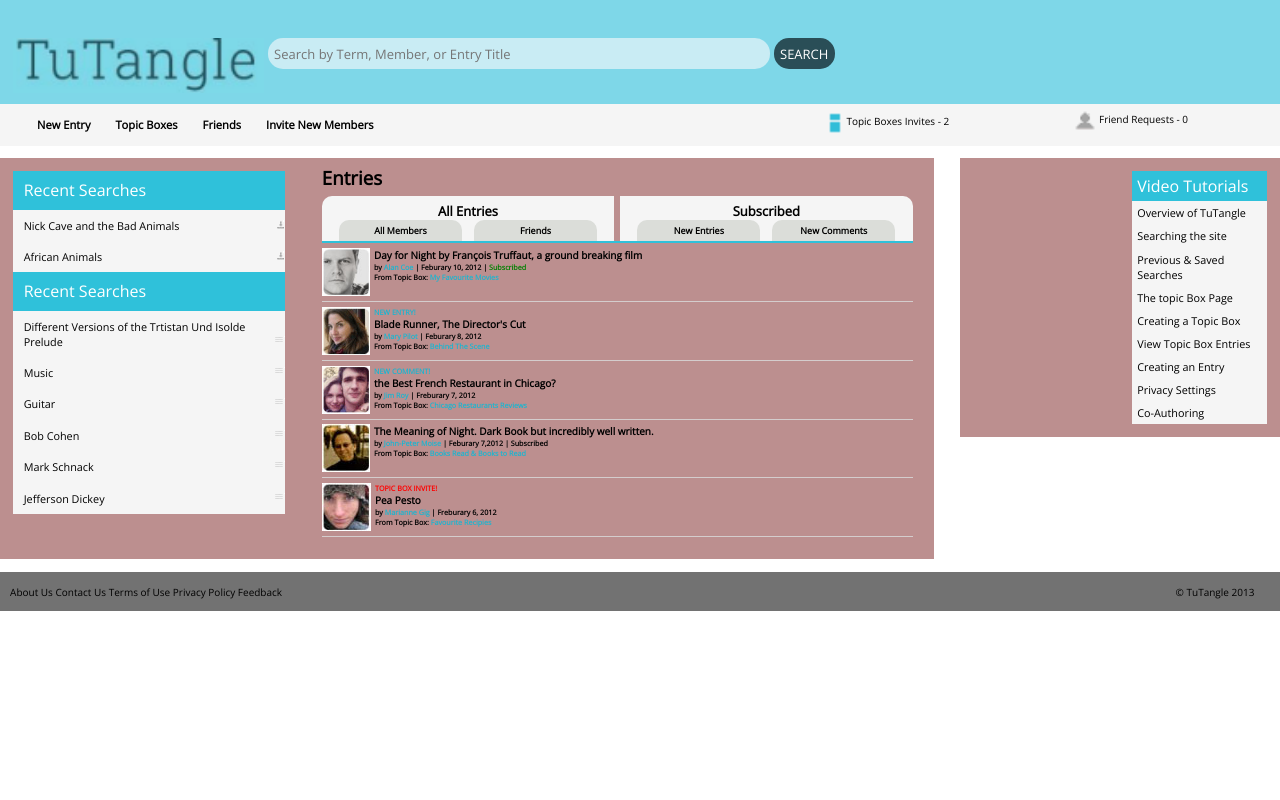
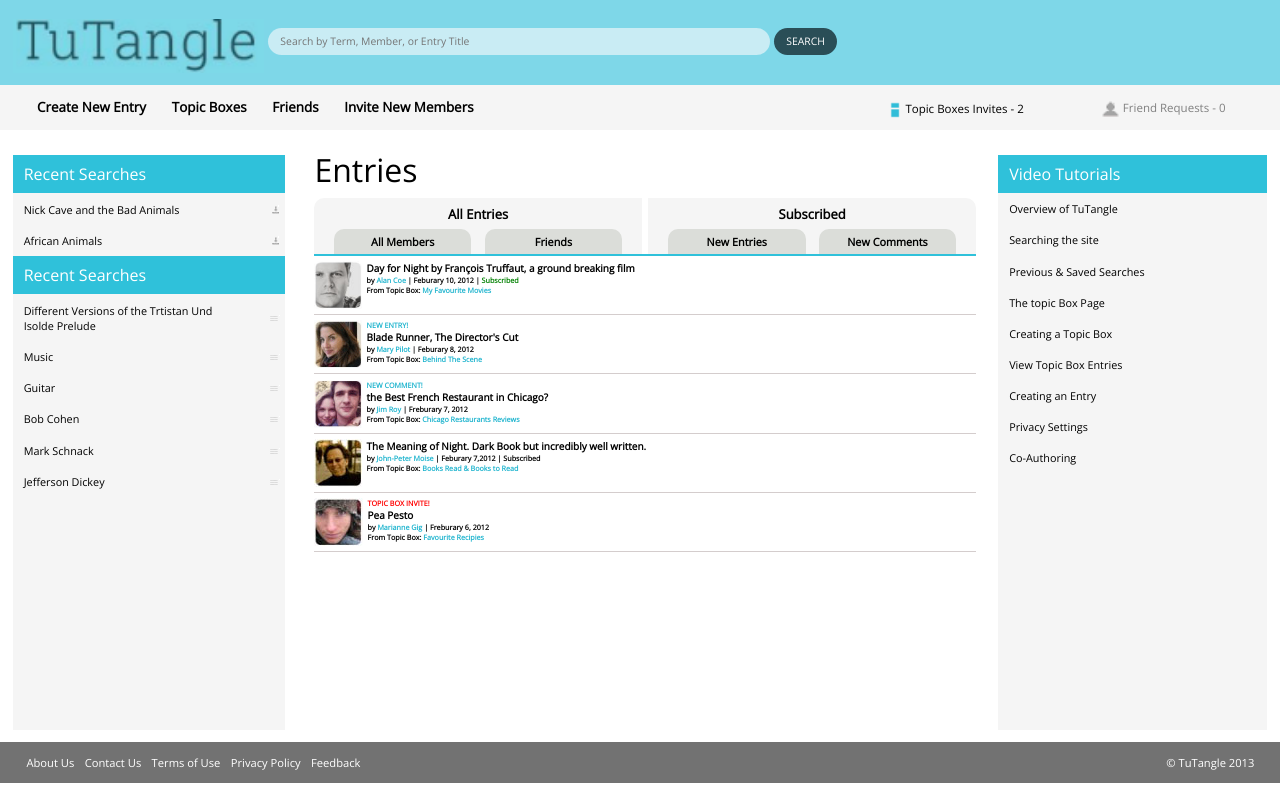
Before and after one commit to SakriyaDangol/M2D3A1, a plain HTML site: page index.html in a window 1280 px wide. Drawn offline with nearby package versions, Linux system fonts and the light colour scheme.

Commit message:
desktop version, first commit

```diff
--- a/index.html
+++ b/index.html
@@ -34,7 +34,7 @@
 
                 <div class="header-bottom-left">
                     <ul>
-                        <li><span><a href="#" target="_blank"> New Entry </a></span></li>
+                        <li><span><a href="#" target="_blank"> Create New Entry </a></span></li>
                         <li><span><a href="#" target="_blank"> Topic Boxes </a></span></li>
                         <li><span><a href="#" target="_blank"> Friends </a></span></li>
                         <li><span><a href="#" target="_blank"> Invite New Members </a></span></li>
@@ -64,22 +64,46 @@
                 <div class="first-table">
 
                     <table>
-                        <tr><th>Recent Searches</th></tr>
-                        <tr><td><a href="#" target="_blank">Nick Cave and the Bad Animals</a> <img id="download-img" src="image/download.gif" alt="download"></td></tr>
-                        <tr><td><a href="#" target="_blank">African Animals</a> <img id="download-img" src="image/download.gif" alt="download"></td></tr>
-                        <tr><th>Recent Searches</th></tr>
-                        <tr><td><a href="#" target="_blank">Different Versions of the Trtistan Und Isolde Prelude</a> <img id="download-img" src="image/options.gif" alt="options"></td></tr>
-                        <tr><td><a href="#" target="_blank">Music</a> <img id="download-img" src="image/options.gif" alt="options"></td></tr>
-                        <tr><td><a href="#" target="_blank">Guitar</a> <img id="download-img" src="image/options.gif" alt="options"></td></tr>
-                        <tr><td><a href="#" target="_blank">Bob Cohen</a> <img id="download-img" src="image/options.gif" alt="options"></td></tr>
-                        <tr><td><a href="#" target="_blank">Mark Schnack</a> <img id="download-img" src="image/options.gif" alt="options"></td></tr>
-                        <tr><td><a href="#" target="_blank">Jefferson Dickey</a> <img id="download-img" src="image/options.gif" alt="options"></td></tr>
+                        <tr><th colspan="2">Recent Searches</th></tr>
+                        <tr>
+                            <td><a href="#" target="_blank">Nick Cave and the Bad Animals</a></td>
+                            <td><img id="download-img" src="image/download.gif" alt="download"></td>
+                        </tr>
+                        <tr>
+                            <td><a href="#" target="_blank">African Animals</a></td>
+                            <td><img id="download-img" src="image/download.gif" alt="download"></td>
+                        </tr>
+                        <tr><th colspan="2">Recent Searches</th></tr>
+                        <tr>
+                            <td><a href="#" target="_blank">Different Versions of the Trtistan Und Isolde Prelude</a></td>
+                            <td><img id="download-img" src="image/options.gif" alt="options"></td>
+                        </tr>
+                        <tr>
+                            <td><a href="#" target="_blank">Music</a></td>
+                            <td><img id="download-img" src="image/options.gif" alt="options"></td>
+                        </tr>
+                        <tr>
+                            <td><a href="#" target="_blank">Guitar</a></td>
+                            <td><img id="download-img" src="image/options.gif" alt="options"></td>
+                        </tr>
+                        <tr>
+                            <td><a href="#" target="_blank">Bob Cohen</a></td>
+                            <td><img id="download-img" src="image/options.gif" alt="options"></td>
+                        </tr>
+                        <tr>
+                            <td><a href="#" target="_blank">Mark Schnack</a></td>
+                            <td><img id="download-img" src="image/options.gif" alt="options"></td>
+                        </tr>
+                        <tr>
+                            <td><a href="#" target="_blank">Jefferson Dickey</a></td>
+                            <td><img id="download-img" src="image/options.gif" alt="options"></td>
+                        </tr>
                     </table>
 
                 </div>
 
                 <div class="entry-box">
-                    <h3>Entries</h3>
+                    <h2>Entries</h2>
                     <div class="entry-types">
                         <div class="entry-left entry">
                             All Entries <br>
--- a/style.css
+++ b/style.css
@@ -127,7 +127,15 @@ td{
     padding-left: 1.5%;
 }
 
-td:hover{
+td:first-child{
+    width: 75%;
+}
+
+td:last-child{
+    padding-right: 2%;
+}
+
+td:hover + :last-child, td:first-child:hover{
     background: white;
 }
 
@@ -136,7 +144,7 @@ td:hover{
     margin-top: 2px;
 }
 
-h3{
+h2{
     margin-bottom: 1%;
 }
 
@@ -226,6 +234,7 @@ h3{
 }
 
 .footer{
+    color: white;
     font-size: 40%;
     background-color: rgb(114,114,114);
     padding: 1% 0.5%;
@@ -297,6 +306,7 @@ h3{
     }
 
     .requests{
+        color: grey;
         float: right;
         font-size: x-small;
         width: 43%;
@@ -320,8 +330,8 @@ h3{
 
 @media only screen and (min-width:1100px) {
 
-    body{
-        font-size: unset;
+    .header-top{
+        margin-top: -1.5%;
     }
 
     #tutangle{
@@ -329,28 +339,64 @@ h3{
     }
 
     .header-search{
-        padding: 0.5% 0.5%;
-        font-size: small;
+        padding: 0.5% 1%;
+        font-size: 65%;
+        margin-top: 0.7%;
     }
 
+    .header-bottom{
+        font-size: larger;
+    }
 
+    .header-bottom-right{
+        width: 30%;
+        margin-top: 0.7%;
+    }
 
+    .invites{
+        float: left;
+        font-size: 60%;
+        width: 42%;
+        height: auto;
+        vertical-align: middle;
+    }
 
+    .requests{
+        float: right;
+        font-size: 60%;
+        width: 43%;
+        height: auto;
+        vertical-align: middle;
+    }
 
+    #invites{
+        vertical-align: middle;
+        width: 9%;
+        height: auto;
+    }
 
+    #requests{
+        vertical-align: middle;
+        width: 12%;
+        height: auto;
+    }
 
+    .body-wrapper{
+        height: 75%;
+    }
 
     .body-wrapper-left{
-        background: rosybrown;
-        width: 73%;
-        height: auto;
+        width: 77%;
+        height: 100%;
         padding: 1%;
+        padding-right: 0%;
         display: inline-block;
     }
 
     .first-table{
-        background: tomato;
-        width: 30%;
+        background: rgb(245,245,245);
+        width: 28%;
+        height: 100%;
         display: inline-block;
     }
 
@@ -371,22 +417,49 @@ h3{
         padding-left: 4%;
     }
 
+    td:last-child{
+       padding-right: 5px;
+    }
+
     .entry-box{
-        width: 65%;
+        width: 68%;
         float: right;
         vertical-align: top;
         margin-top: -0.7%;
     }
 
+    .entry-box h2{
+        font-size: xx-large;
+        font-weight: 500;
+    }
+
+    .entry{
+        font-size: small;
+    }
+
+    .sub-entry{
+        margin-top: 2%;
+        font-size: smaller;
+    }
+
+
+
+
+
+
     .body-wrapper-right {
-        background: rosybrown;
-        width: 25%;
+        width: 22%;
+        height: 100%;
         padding: 1%;
+        padding-left: 0%;
         float: right;
     }
 
     .second-table{
+        background: rgb(245,245,245);
         vertical-align: top;
+        width: 100%;
+        height: 100%;
         float: right;
     }
 
@@ -395,8 +468,19 @@ h3{
     }
 
     .footer{
-        margin-top: 1%;
-        font-size: x-small;
+        font-size: 70%;
+    }
+
+    .footer ul{
+        width: 120%;
+    }
+
+    .footer ul li{
+        margin-right: 2%;
+    }
+
+    .footer ul li:first-child{
+        margin-left: unset;
     }
 
 }
```
